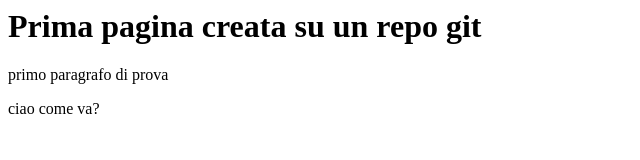
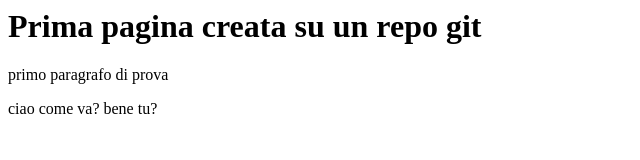
Before and after one commit to AleMomesso/git-test-iot-1, a plain HTML site: page index.html in a window 1280 px wide. Shown: the full height of the page, 0-640 px from the left. Drawn offline with Linux system fonts and the light colour scheme.

Commit message:
modificato index.html

```diff
--- a/index.html
+++ b/index.html
@@ -3,6 +3,6 @@
 
 	<h1> Prima pagina creata su un repo git</h1>
 	<p> primo paragrafo di prova</p>
-	<p> ciao come va?</p>
+	<p> ciao come va? bene tu?</p>
 </body>
 </html>
```
